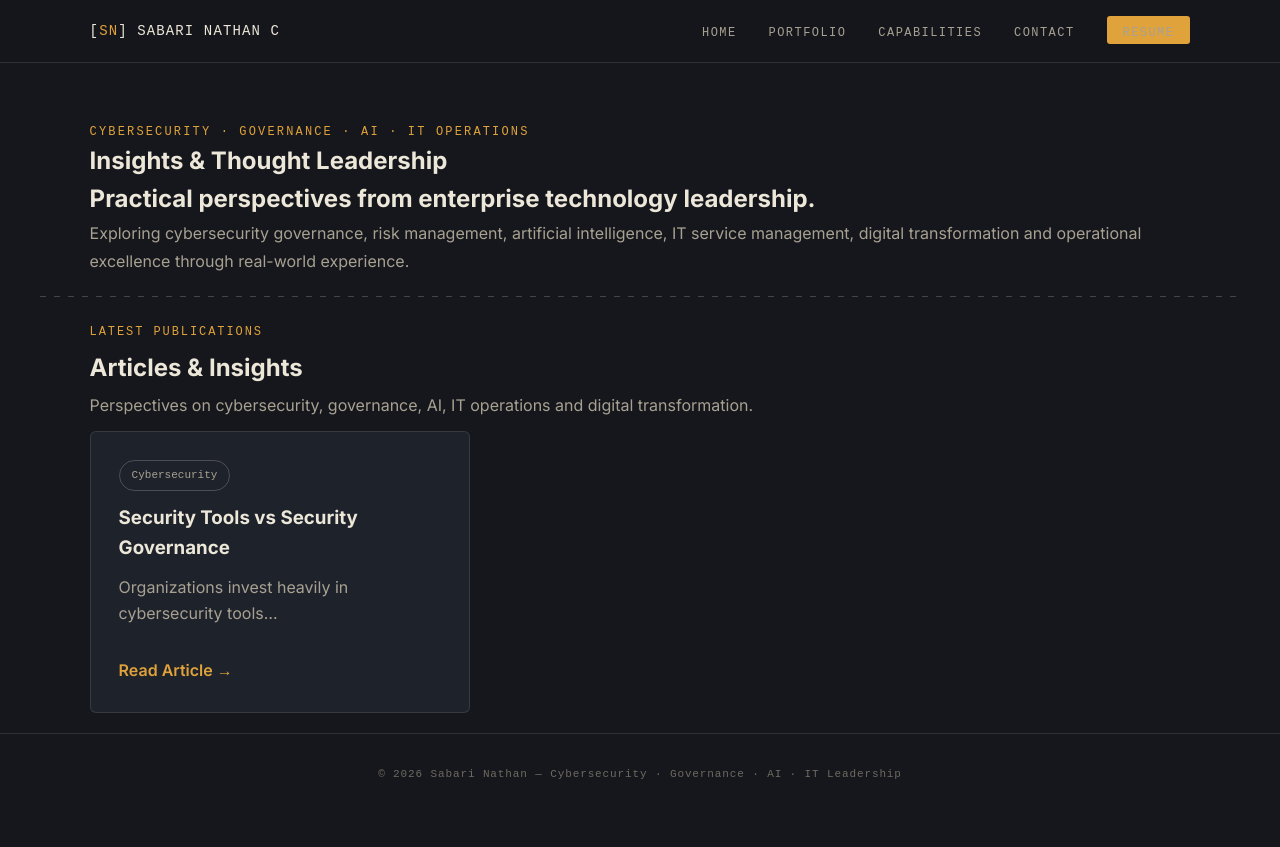
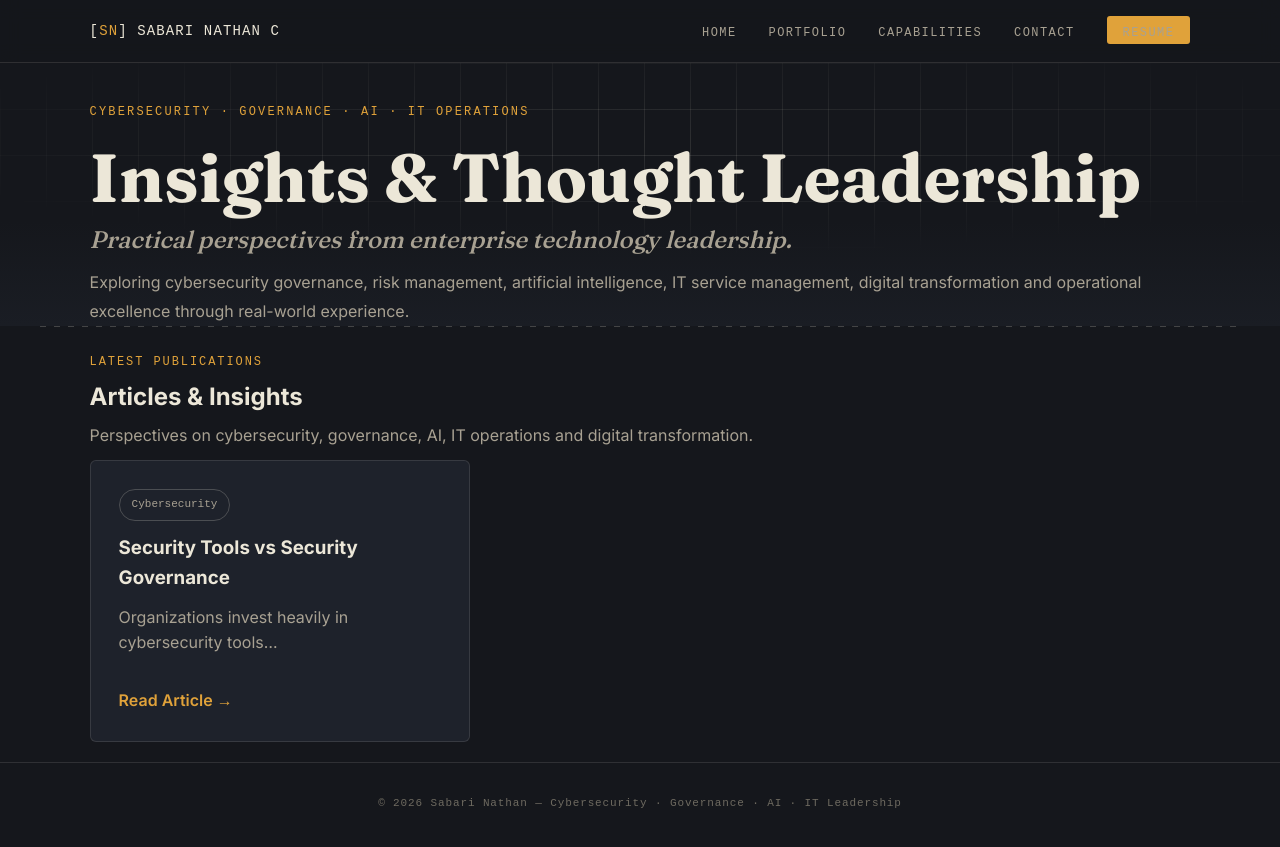
Before and after one commit to sabarinathan36/sabarinathan.github.io, a Jekyll site: the page built from insights.html, in a window 1280 px wide. Shown: the top 847 px of the page. Built offline with Jekyll 4.4.1, drawn with Linux system fonts in a browser that asks for light colours.

Commit message:
Update insights.html

```diff
--- a/insights.html
+++ b/insights.html
@@ -17,7 +17,7 @@ title: Insights
 
 </nav>
 
-<section class="insights-hero">
+<section class="insights-hero hero">
 
 <div class="hero-content">
 
```
